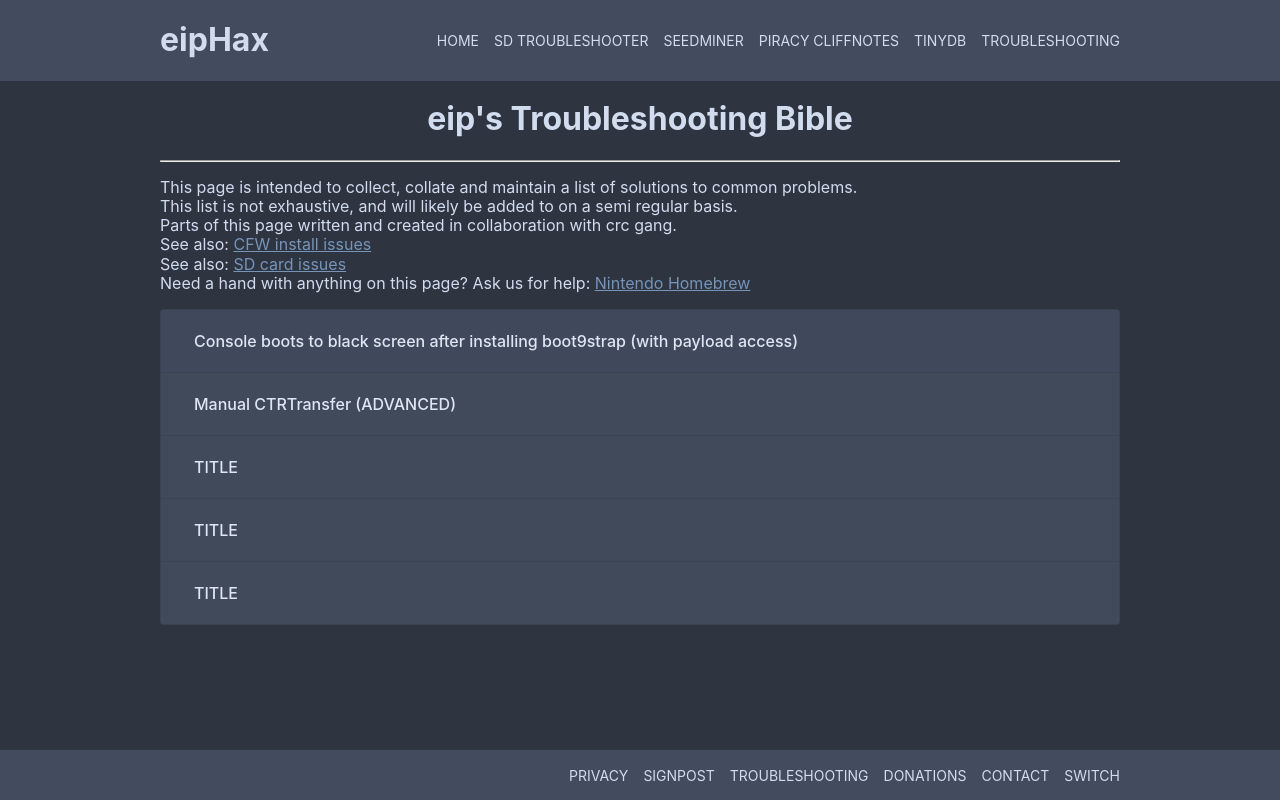
After one commit to eip618/eiphax-archived, a PHP site: page /3ds/bible.html in a window 1280 px wide. The commit adds this page. Run offline with PHP 8.4, Linux system fonts and the light colour scheme.

Commit message:
initialise the bible

```diff
--- /dev/null
+++ b/3ds/bible.html
@@ -0,0 +1,232 @@
+<html>
+<head>
+<!-- Global site tag (gtag.js) - Google Analytics -->
+<script async src="https://www.googletagmanager.com/gtag/js?id=UA-136684222-1"></script>
+<script>
+  window.dataLayer = window.dataLayer || [];
+  function gtag(){dataLayer.push(arguments);}
+  gtag('js', new Date());
+
+  gtag('config', 'UA-136684222-1');
+</script>
+	<!-- Global site tag (gtag.js) - Google Analytics -->
+	<script async src="https://www.googletagmanager.com/gtag/js?id=UA-136684222-1"></script>
+	<script>
+  window.dataLayer = window.dataLayer || [];
+  function gtag(){dataLayer.push(arguments);}
+  gtag('js', new Date());
+
+  gtag('config', 'UA-136684222-1');
+	</script>
+    <title>3DS Bible</title>
+    <link rel="stylesheet" href="main.css" type="text/css">
+    <link rel="shortcut icon" href="favicon.ico" type="image/x-icon">
+	<meta charset="utf-8">
+	<meta name="viewport" content="width=device-width, initial-scale=1, shrink-to-fit=no">
+	<meta name="description" content="The Holy Bible of fixing a 3DS.">
+	<meta name="author" content="eip & friends">
+    </head>
+    <body class="animated">
+        <div class="header">
+    <div class="container">
+    <div class="logo">
+        <h1>eipHax</h1>
+    </div>
+    <div class="nav">
+		<ul>
+            <li><a href="index.html">Home</a></li>
+            <li><a href="sd.html">SD Troubleshooter</a></li>
+            <li><a href="seedminer.html">Seedminer</a></li>
+			<li><a href="piracy.html">Piracy CliffNotes</a></li>
+			<li><a href="https://tinydb.eiphax.tech/">TinyDB</a></li>
+			<li><a href="issues.html">Troubleshooting</a></li>
+        </ul>
+    </div>
+</div>
+</div>
+        <div class="container">
+        <div class="content">
+            <center><h1>eip's Troubleshooting Bible</h1></center>
+            <hr>
+        <p>This page is intended to collect, collate and maintain a list of solutions to common problems.
+		<br>This list is not exhaustive, and will likely be added to on a semi regular basis.
+		<br>Parts of this page written and created in collaboration with crc gang.
+		<br>See also: <a href="./issues.html" target="_blank">CFW install issues</a>
+		<br>See also: <a href="./sd.html" target="_blank">SD card issues</a>
+		<br>Need a hand with anything on this page? Ask us for help: <a href="https://discord.gg/C29hYvh" target="_blank">Nintendo Homebrew</a>
+		<p>
+    <div id="page-content-wrapper">
+		<div class="container-fluid fade show active" id="operations">
+		<div class="accordion" id="accordionOperations">
+			<div class="card">
+				<div class="card-header" id="e1">
+				<h2 class="mb-0">
+				<button class="btn" type="button" data-toggle="collapse" data-target="#collapseOne" aria-expanded="true" aria-controls="collapseOne">
+				Console boots to black screen after installing boot9strap (with payload access)
+				</button>
+				</h2>
+				</div>
+				<div id="collapseOne" class="collapse" aria-labelledby="e1" data-parent="#accordionOperations">
+				<div class="card-body">
+				There are four processes below. Follow them starting from the top. If any one fixes your issue, there is no need to proceed to the next one.
+				<p><ul>
+					<li>The Luma Black Screen Bug</li>
+						<ol>
+						<li>Power off the console.</li>
+						<li>Remove any game cartridge, if one is inserted. Leave the SD card in.</li>
+						<li>Power on the console.</li>
+						<li>Leave the console powered on, and open, for 15 minutes. Do not touch the console during this time.</li>
+						<li>If the console still did not boot, see the next item.</li>
+						</ol>
+					<li>Deleting Home Menu extdata</li>
+						<ol>
+						<li>Navigate to the following folder on your SD card: <div class="code">sd:/Nintendo 3DS/(32 Character ID)/(32 Character ID)/extdata/00000000</li>
+						<li>Delete the folder relevant to your region.
+						<br>USA: 0000008f
+						<br>EUR: 00000098
+						<br>JPN: 00000082
+						<br>KOR: 000000A9</li>
+						<li>Try booting again. If the console still did not boot, see the next item.</li>
+						</ol>
+					<li>Deleting Home Menu theme data</li>
+						<ol>
+						<li>Navigate to the following folder on your SD card: <div class="code">sd:/Nintendo 3DS/(32 Character ID)/(32 Character ID)/extdata/00000000</li>
+						<li>Delete the folder relevant to your region.
+						<br>USA: 000002cd
+						<br>EUR: 000002ce
+						<br>JPN: 000002cc</li>
+						<li>Try booting again. If the console still did not boot, see the next item.</li>
+						</ol>
+					<li>CTRTransfer</li>
+						<ol>
+						<li>See the 3ds.hacks.guide page <a href="https://3ds.hacks.guide/ctrtransfer.html" target="_blank">here.</a></li>
+						<li>Try booting the console again. If this still did not fix your issue, see Manual CTRTransfer in the next cell below this one.</li>
+					</ul>
+
+				</div>
+				</div>
+			</div>
+			<div class="card">
+				<div class="card-header" id="e2">
+				<h2 class="mb-0">
+				<button class="btn collapsed" type="button" data-toggle="collapse" data-target="#collapseTwo" aria-expanded="false" aria-controls="collapseTwo">
+				Manual CTRTransfer (ADVANCED)
+				</button>
+				</h2>
+				</div>
+				<div id="collapseTwo" class="collapse" aria-labelledby="e2" data-parent="#accordionOperations">
+				<div class="card-body">
+				This is an advanced process which should be used after all other options have been exhausted.
+				<p><ol>
+					<li>Power off the console and remove the SD card. Connect it to your computer.</li>
+					<li>Go to <a href="https://3ds.hacks.guide/ctrtransfer.html#what-you-need" target="_blank">this page</a> and download the CTRTransfer image for your device type and region. You will need a torrent client.</li>
+					<li>If you do not already have GodMode9 on your SD card, take the time to get it now.</li>
+					<li>Once the CTRTransfer image is downloaded, place the CTRTransfer .bin and .bin.sha files in sd:/gm9/out</li>
+					<li>Right click on <a href="./assets/manual_transfer.gm9">this link</a> and select "Save As", "Save Target As", "Save Link As" or similar. It should give you a file called "manual_transfer.gm9".</li>
+					<li>Locate this file on your computer, then copy it to your SD card root directory.</li>
+					<li>Put your SD card back in your console.</li>
+					<li>Power the console on while holding START.</li>
+					<li>You should boot into GodMode9. Once you do, locate <div class="code">[S:] SYSNAND VIRTUAL</div> and select it with A.</li>
+					<li>Locate <div class="code">essential.exefs</div>. Select it with A, then select <div class="code">Copy to 0:/gm9/out</div></li>
+					<li>Once this is done, go back to the GodMode9 main window, then locate <div class="code">[0:] SDCARD</div> and select it with A.</li>
+					<li>Locate the "manual_transfer.gm9" file you put on the SD card previously. <i>If you have a lot of files on the card, try scrolling with Left/Right on the D-Pad.</i></li>
+					<li>Select this file, then select <div class="code">Execute Script</div>.</li>
+					<li>Wait for the script to complete.</li>
+					</ol>
+					<p>If this does not fix your console, you may be experiencing a hardware issue or a serious software issue which will require further attention. Need a hand? Ask us for help: <a href="https://discord.gg/C29hYvh" target="_blank">Nintendo Homebrew</a>
+				</div>
+				</div>
+			</div>
+			<div class="card">
+				<div class="card-header" id="e3">
+				<h2 class="mb-0">
+				<button class="btn collapsed" type="button" data-toggle="collapse" data-target="#collapseThree" aria-expanded="false" aria-controls="collapseThree">
+				TITLE
+				</button>
+				</h2>
+				</div>
+				<div id="collapseThree" class="collapse" aria-labelledby="e3" data-parent="#accordionOperations">
+				<div class="card-body">
+				CONTENT
+
+				</div>
+				</div>
+			</div>
+			<div class="card">
+				<div class="card-header" id="e4">
+				<h2 class="mb-0">
+				<button class="btn collapsed" type="button" data-toggle="collapse" data-target="#collapseFour" aria-expanded="false" aria-controls="collapseFour">
+				TITLE
+				</button>
+				</h2>
+				</div>
+				<div id="collapseFour" class="collapse" aria-labelledby="e4" data-parent="#accordionOperations">
+				<div class="card-body">
+				CONTENT
+
+				</div>
+				</div>
+			</div>
+			<div class="card">
+				<div class="card-header" id="e5">
+				<h2 class="mb-0">
+				<button class="btn collapsed" type="button" data-toggle="collapse" data-target="#collapseFive" aria-expanded="false" aria-controls="collapseFive">
+				TITLE
+				</button>
+				</h2>
+				</div>
+				<div id="collapseFive" class="collapse" aria-labelledby="e5" data-parent="#accordionOperations">
+				<div class="card-body">
+				CONTENT
+
+				</div>
+				</div>
+			</div>
+		</div>
+		</div>
+    <!-- /#container -->
+
+  </div>
+  <!-- /#wrapper -->
+
+	<div class="footer">
+	<div class="container">
+	<div class="nav2">
+	<ul>
+		<li><a href="./privacy.html">Privacy</a>
+		<li><a href="./signpost.html">Signpost</a></li>
+		<li><a href="./issues.html">Troubleshooting</a></li>
+		<li><a href="./donate.html">Donations</a></li>
+		<li><a href="./contact.htm">Contact</a></li>
+		<li><a href="https://nx.eiphax.tech">Switch</a></li>
+	</ul>
+	</div>
+	</div>
+	</div>
+		</div>
+		</div>
+	<!-- Bootstrap core JavaScript -->
+  <script src="vendor/jquery/jquery.min.js"></script>
+  <script src="vendor/bootstrap/js/bootstrap.bundle.min.js"></script>
+				</div>
+				</div>
+  <!-- BLANK CARD FOR SUBMITTING ADDITIONAL SOLUTIONS
+		Do not forget to replace the relevant id elements based on the prior element and ordering.
+		These are e1 and collapseOne.
+		There are five of them that must be changed. I have left them as a placeholder here.
+		Please ensure you coordinate with other contributors that you do not submit a colliding or overwriting ID.
+				<div class="card">
+				<div class="card-header" id="e1">
+				<h2 class="mb-0">
+				<button class="btn collapsed" type="button" data-toggle="collapse" data-target="#collapseOne" aria-expanded="false" aria-controls="collapseOne">
+				TITLE
+				</button>
+				</h2>
+				</div>
+				<div id="collapseOne" class="collapse" aria-labelledby="e1" data-parent="#accordionOperations">
+				<div class="card-body">
+				CONTENT
+
+				</div> -->
+		</body>
+</html>
--- a/3ds/main.css
+++ b/3ds/main.css
@@ -13,6 +13,10 @@ body {
   line-height: 1.2;
   width: 100%;
   margin: auto;
+}
+
+ol {
+	padding-inline-start: 20px;
 }
 
 hr.short {
```
Also changed, not shown: 1 other file.
